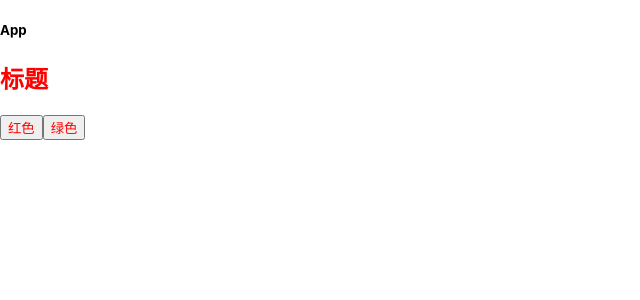
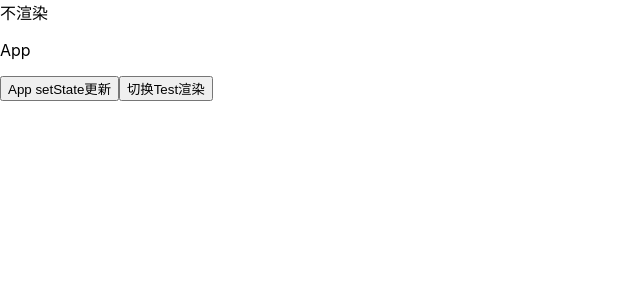
Before and after one commit to Ignorance-of-Dong/study-react, a React app: page / in a window 1280 px wide. Shown: the top 300 px of the page, without its empty margins (0-640 px from the left). Built offline with nearby package versions, Linux system fonts and the light colour scheme.

Commit message:
'生命周期函数'

```diff
--- a/src/App.js
+++ b/src/App.js
@@ -1,60 +1,83 @@
 import React, {Component} from 'react';
 import logo from './logo.svg';
 import './App.css';
+import Test from './Test'
 
- class Button extends Component {
-   constructor(props) {
-      super(props);
-   }
+// 状态提升和方法下方的例子
+
+// class Button extends Component {
+//   constructor() {
+//     super();
+//   }
+
+//   render() {
+//     return (
+//       <div>
+//         <button style={ {color : this.props.themeColor} }  onClick={()=>this.props.handleClick('red')}>红色</button>
+//         <button style={ {color : this.props.themeColor} } onClick={()=>this.props.handleClick('yellow')}>黄色</button>
+//       </div>
+//     )
+//   }
+// }
+
+// class Title extends Component {
+//   constructor() {
+//     super();
+//   }
+//   render() {
+//     return (
+//       <h3 style={ {color : this.props.themeColor} }>标题</h3>
+//     )
+//   }
+// }
+
+// class App extends Component  {
+//   constructor(props) {
+//     super(props);
+//     this.state = {
+//       themeColor : 'blue'
+//     }
+//   }
+
+//   handleClick(color) {
+//     console.log(color);
+//     this.setState({
+//       themeColor : color
+//     })
+//   }
+
+//   render() {
+//     return (
+//       <div>
+//         <h1>App</h1>
+//         <Title themeColor={this.state.themeColor} handleClick={()=>this.handleClick()}></Title>
+//         <Button themeColor={this.state.themeColor} handleClick={(color)=>this.handleClick(color)}></Button>
+//       </div>
+//     )
+//   }
+// }
 
 
-   render() {
-     var theme = this.props.theme;
-      return (
-        <div>
-          <button style={ {color : theme} } onClick={()=>this.props.handleClick('red')}>红色</button>
-          <button style={ {color : theme} } onClick={()=>this.props.handleClick('green')}>绿色</button>
-        </div>
-      )
-   }
- }
+// 生命周期的例子
 
- class Title extends Component {
-   constructor(props) {
-      super(props);
-   }
-   render() {
-     var theme = this.props.theme
-     return (
-       <h2 style={ {color : theme} }>标题</h2>
-     )
-   }
- }
-
-class App extends Component  {
+class App extends Component {
   constructor(props) {
     super(props);
     this.state = {
-      theme : 'red'
+      isRenderTest : false
     }
   }
-
-  handleClick(color) {
-    console.log(color)
-    this.setState({
-      theme : color
-    })
-  }
-
   render() {
     return (
-        <div>
-          <h5>App</h5>
-          <Title theme={this.state.theme}></Title>
-          <Button theme={this.state.theme} handleClick={(color)=>this.handleClick(color)}></Button>
-        </div>
-    );
+      <div>
+          {this.state.isRenderTest ? <Test></Test> : "不渲染"}
+          <p>App</p>
+          <button type="button" onClick={()=>this.setState({})}>App setState更新</button>
+          <button type="button" onClick={()=>this.setState({isRenderTest : !this.state.isRenderTest})}>切换Test渲染</button>
+      </div>
+    )
   }
 }
 
+
 export default App;
--- /dev/null
+++ b/src/Test.js
@@ -0,0 +1,66 @@
+import React, {Component} from 'react';
+
+export default class Test extends Component {
+    constructor(props) {
+        super(props);
+        console.log("constructor");
+        this.state = {
+            time : new Date()
+        }
+
+    }
+
+    tick() {
+        this.setState({
+            time : new Date()
+        })
+    }
+
+    // 装配生命周期函数
+    componentWillMount() {
+        console.log("组件将要加载 componentWillMount")
+        this.timeId = setInterval(()=>this.tick(),1000)
+    }
+    componentDidMount() {
+        console.log("组件已经加载 componentDidMount")
+    }
+
+    // 更新生命周期函数
+    componentWillReceiveProps() {
+        console.log("组件将要接受参数 componentWillReceiveProps")
+    }
+    shouldComponentUpdate(nextProps,nextState) {
+        console.log("组件是否应该更新 shouldComponentUpdate");
+        console.log(nextState);
+        if(nextState.time.getSeconds() % 2 == 0) {
+            return true;
+        }
+        return false;
+    }
+    componentWillUpdate() {
+        console.log("组件将要更新 componentWillUpdate")
+    }
+    // getSnapshotBeforeUpdate() {
+    //     console.log("在更新前获取截图 getSnapshotBeforeUpdate")
+    // }
+    componentDidUpdate() {
+        console.log("组件已经更新 componentDidUpdate")
+    }
+
+    // 卸载生命周期函数
+    componentWillUnmount() {
+        console.log("组件将要卸载");
+        clearInterval(this.timeId);
+    }
+    render() {
+        console.log('render');
+        return (
+            <div style={{border : 'solid black 1px'}}>
+                <p>Test</p>
+                {this.state.time.getSeconds()}
+                <button type="button" onClick={()=>this.setState({})}>setState 更新</button>
+                <button type="button" onClick={()=>this.forceUpdate()}>forceUpdate更新</button>
+            </div>
+        )
+    }
+}
```
